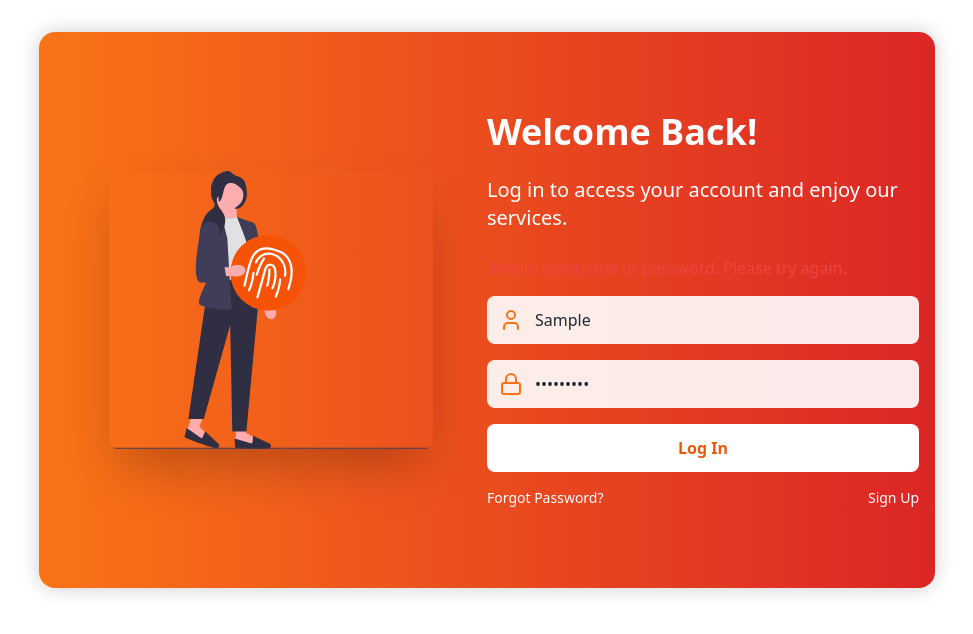
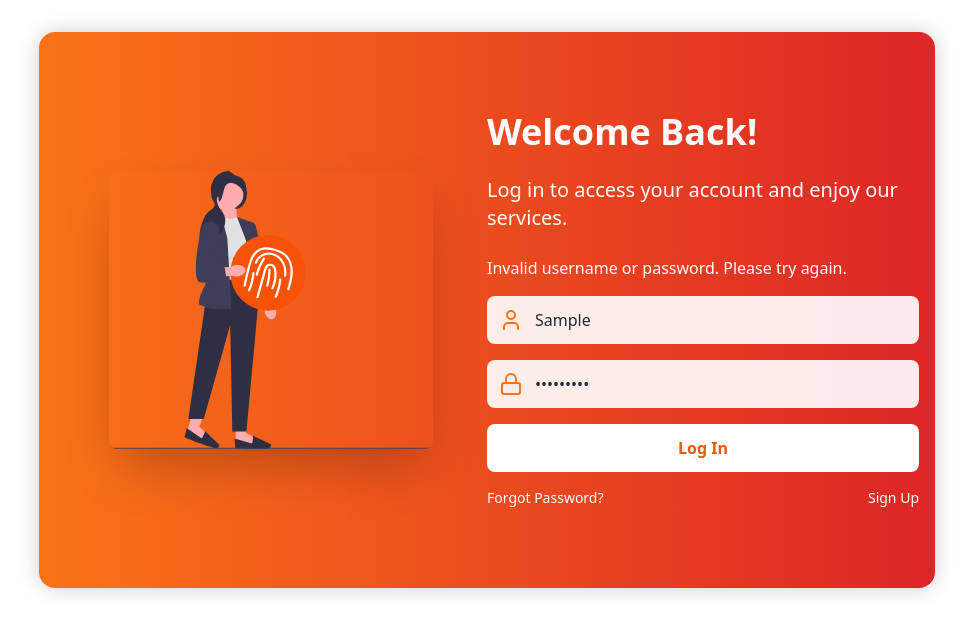
Before and after one commit to TechHubHQ/QuickByte, a React (Vite) app in the folder Frontend/: page /login in a window 1280 px wide. Both pictures are taken after typing "Sample", "Sample123" into the empty fields and a click on the button "Log In". Shown: the top 634 px of the page, without its empty margins (153-1126 px from the left). Built offline with nearby package versions, Linux system fonts and the light colour scheme; no server answers.

Commit message:
use normal text for error message to be visible

```diff
--- a/Frontend/src/pages/Login.tsx
+++ b/Frontend/src/pages/Login.tsx
@@ -80,7 +80,7 @@ const LoginPage: React.FC = () => {
 
                   {errorMessage && (
                     <motion.p
-                      className="text-red-500 mb-4"
+                      className="text-500 mb-4"
                       initial={{ opacity: 0 }}
                       animate={{ opacity: 1 }}
                     >
```
